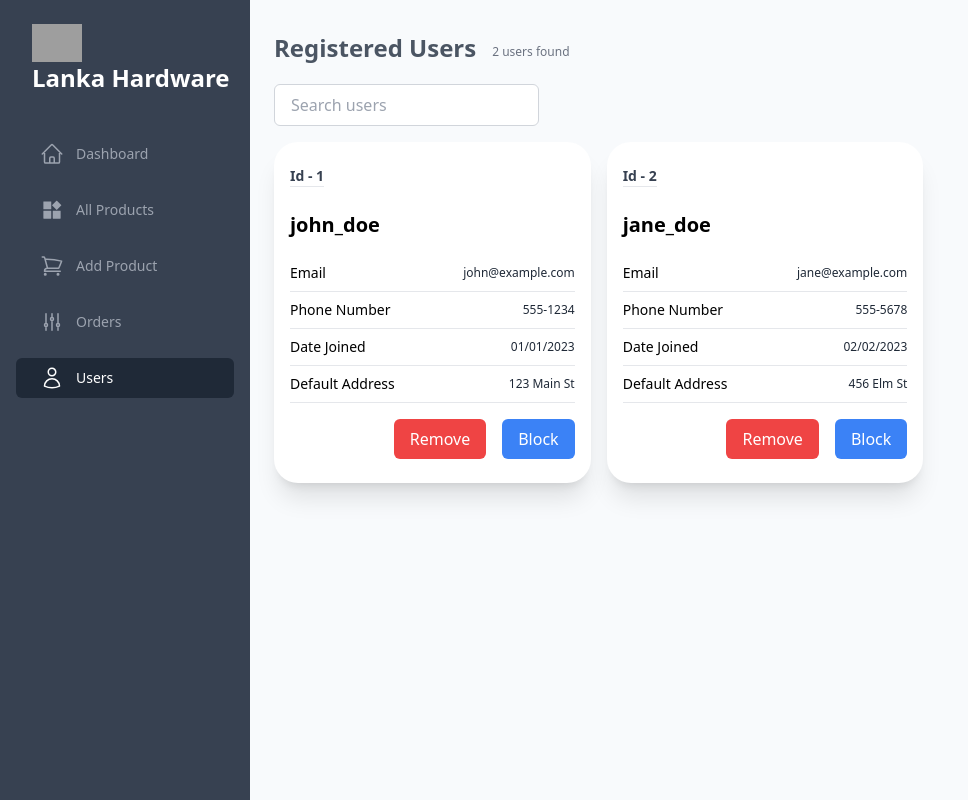
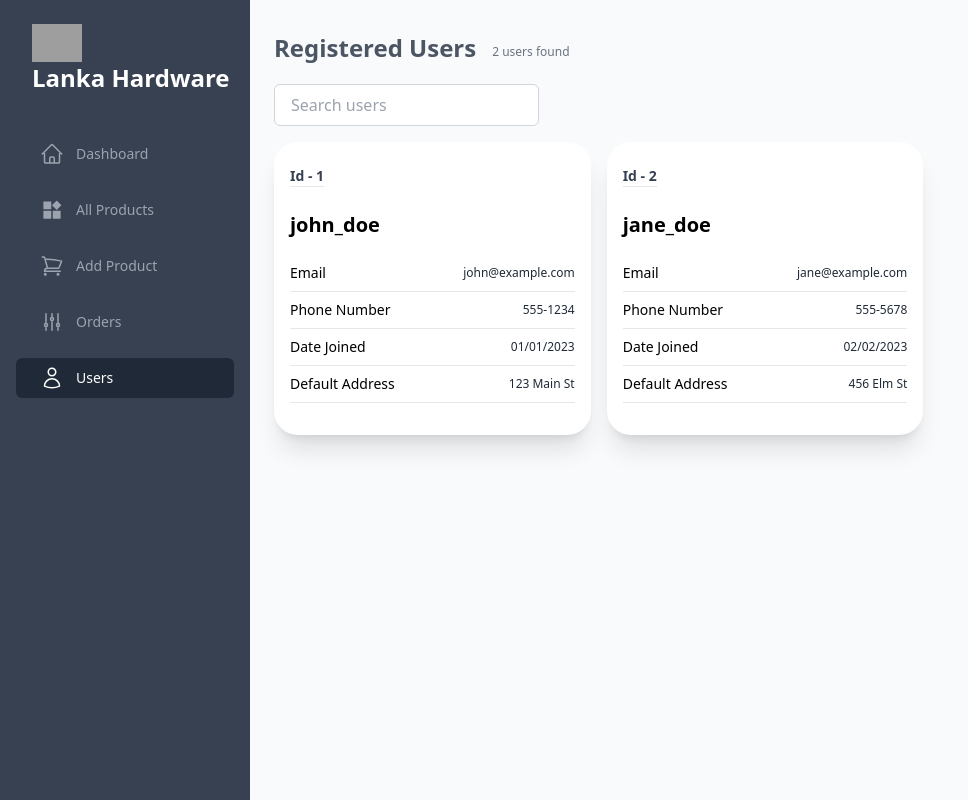
Before and after one commit to SPPM-GP-15/lanka-hardware-admin, a React (Vite) app: page /users in a window 1280 px wide. Shown: the whole page, without its empty margins (0-968 px from the left). Built offline with nearby package versions, Linux system fonts and the light colour scheme; grey boxes are pictures that could not be loaded.

Commit message:
Update UserCard.jsx

```diff
--- a/src/components/userCard/UserCard.jsx
+++ b/src/components/userCard/UserCard.jsx
@@ -30,20 +30,7 @@ function UserCard({ user, onRemove, onBlock }) {
           </div>
         </div>
 
-        <div className="flex justify-end space-x-4 mt-4">
-          <button
-            onClick={() => onRemove(user.id)}
-            className="px-4 py-2 bg-red-500 text-white rounded-md hover:bg-red-600"
-          >
-            Remove
-          </button>
-          <button
-            onClick={() => onBlock(user.id)}
-            className="px-4 py-2 bg-blue-500 text-white rounded-md hover:bg-blue-600"
-          >
-            Block
-          </button>
-        </div>
+
       </div>
     </div>
   );
```
